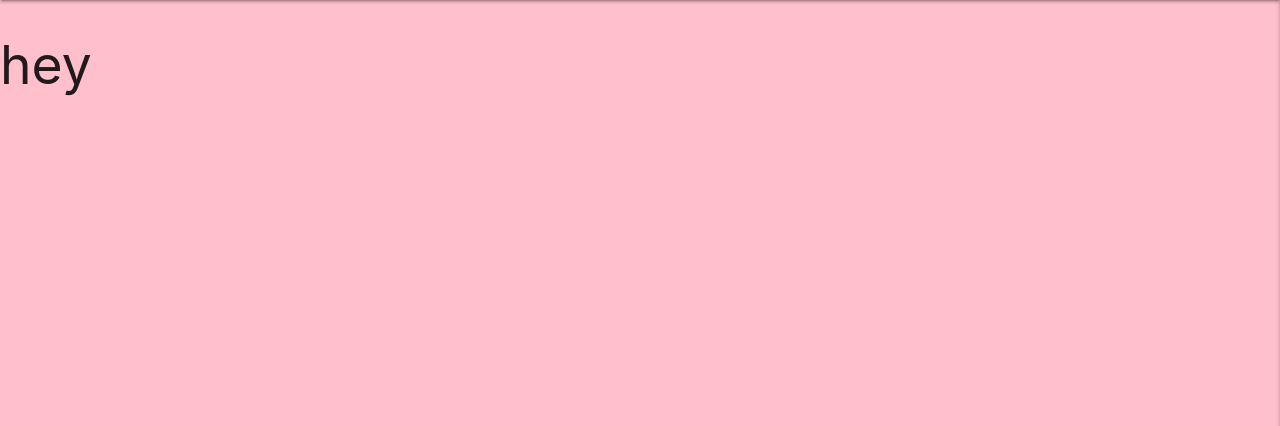
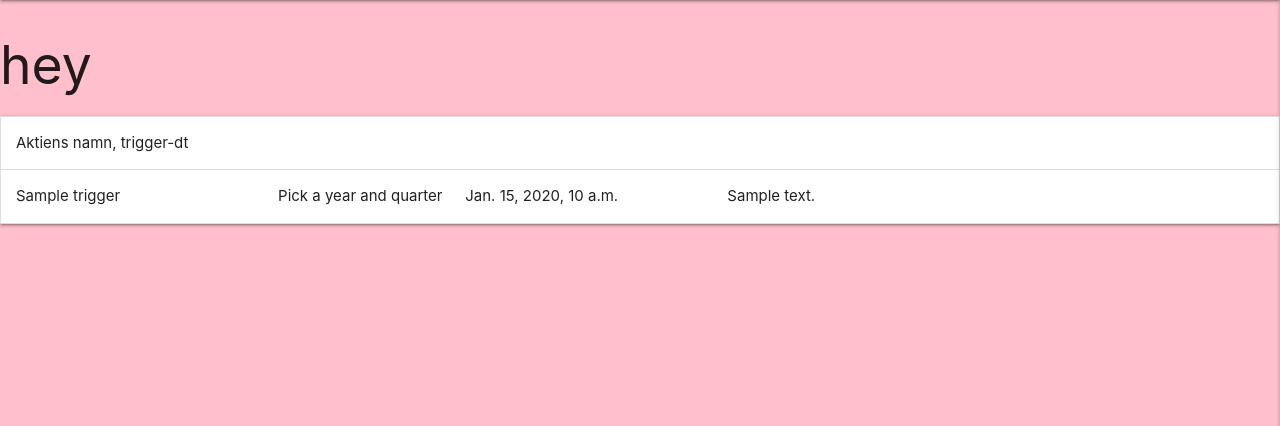
Before and after one commit to AntonEi/TriggerStocks, a Django app: page / in a window 1280 px wide. Shown: the part 64-490 px from the top of the page. Run offline with Django 4.2, Linux system fonts and the light colour scheme; tables that the repository leaves empty hold one stand-in row (values such as "Sample post").

Commit message:
Add triggerlist collpsible and ensure equal spacing

```diff
--- a/static/css/style.css
+++ b/static/css/style.css
@@ -6,6 +6,19 @@ h2 {
     font-size: 200px;
 }
 
-nav {
-    color: rgba(3, 4, 3, 0.81);
+.dark-nav {
+    background-color: rgba(3, 4, 3, 0.81);
 }
+
+.trigger-info {
+  display: grid;
+  grid-template-columns: 21% 15% 21% 37%; /* Each column occupies 25% of the container width */
+  width: 100%;
+}
+
+.stock-name,
+.trigger-date,
+.trigger-created,
+.trigger-summary {
+  background-color: #ccc; /* just for demonstration */
+}
--- a/static/js/script.js
+++ b/static/js/script.js
@@ -1,4 +1,10 @@
+/**
+ * This is so that the side navbar shows
+ * and so that the navbar displays on the right side
+ */
+
 document.addEventListener('DOMContentLoaded', function() {
+    // Initialize side navigation menus
     var elems = document.querySelectorAll('.sidenav');
     var instances = M.Sidenav.init(elems);
 
@@ -6,12 +12,24 @@ document.addEventListener('DOMContentLoaded', function() {
     var instances2 = M.Sidenav.init(elems2);
 });
 
+ // Initialize side navigation triggers
 document.addEventListener('DOMContentLoaded', function() {
     var elems = document.querySelectorAll('.sidenav');
     var instances = M.Sidenav.init(elems, {
         edge: 'right' // Align mobile sidenav to the right
     });
 
+// For mobile side navigation, align to the right edge of the screen
     var elems2 = document.querySelectorAll('.sidenav-trigger');
     var instances2 = M.Sidenav.init(elems2);
 });
+
+document.addEventListener('DOMContentLoaded', function() {
+    var elems = document.querySelectorAll('.collapsible');
+    var options = {
+        accordion: false, // Set to true for accordion style
+        onOpenStart: function() {
+        }
+    };
+    var instances = M.Collapsible.init(elems, options);
+});
--- a/templates/base.html
+++ b/templates/base.html
@@ -27,7 +27,7 @@
     <link href="https://fonts.googleapis.com/icon?family=Material+Icons" rel="stylesheet">
 
 </head>
-<nav style="background-color: rgba(3, 4, 3, 0.81);">
+<nav class="dark-nav">
     <div class="container">
         <div class="nav-wrapper">
             <a href="#!" class="brand-logo">TriggerStocks</a>
--- a/triggerlist/templates/triggerlist/index.html
+++ b/triggerlist/templates/triggerlist/index.html
@@ -3,6 +3,28 @@
 {% block content %}
 
 <h2>hey</h2>
+<ul class="collapsible expandable">
+  <li>
 
+    <div class="collapsible-header">
+      Aktiens namn, trigger-dt
+    </div>
+  </li>
+  {% for trigger in trigger_list %}
+  <li>
+
+    <div class="collapsible-header">
+
+      <div class="trigger-info">
+        <span class="trigger-span">{{ trigger.stock_name }}</span>
+        <span class="trigger-span">{{ trigger.get_trigger_date_display }}</span>
+        <span class="trigger-span">{{ trigger.created_on }}</span>
+        <span class="bigger-span">{{ trigger.summary|striptags }}</span>
+      </div>
+    </div>
+    <div class="collapsible-body"><span>Lorem ipsum dolor sit amet.</span></div>
+  </li>
+  {% endfor %}
+</ul>
 <!-- index.html content ends here -->
 {% endblock %}
```
